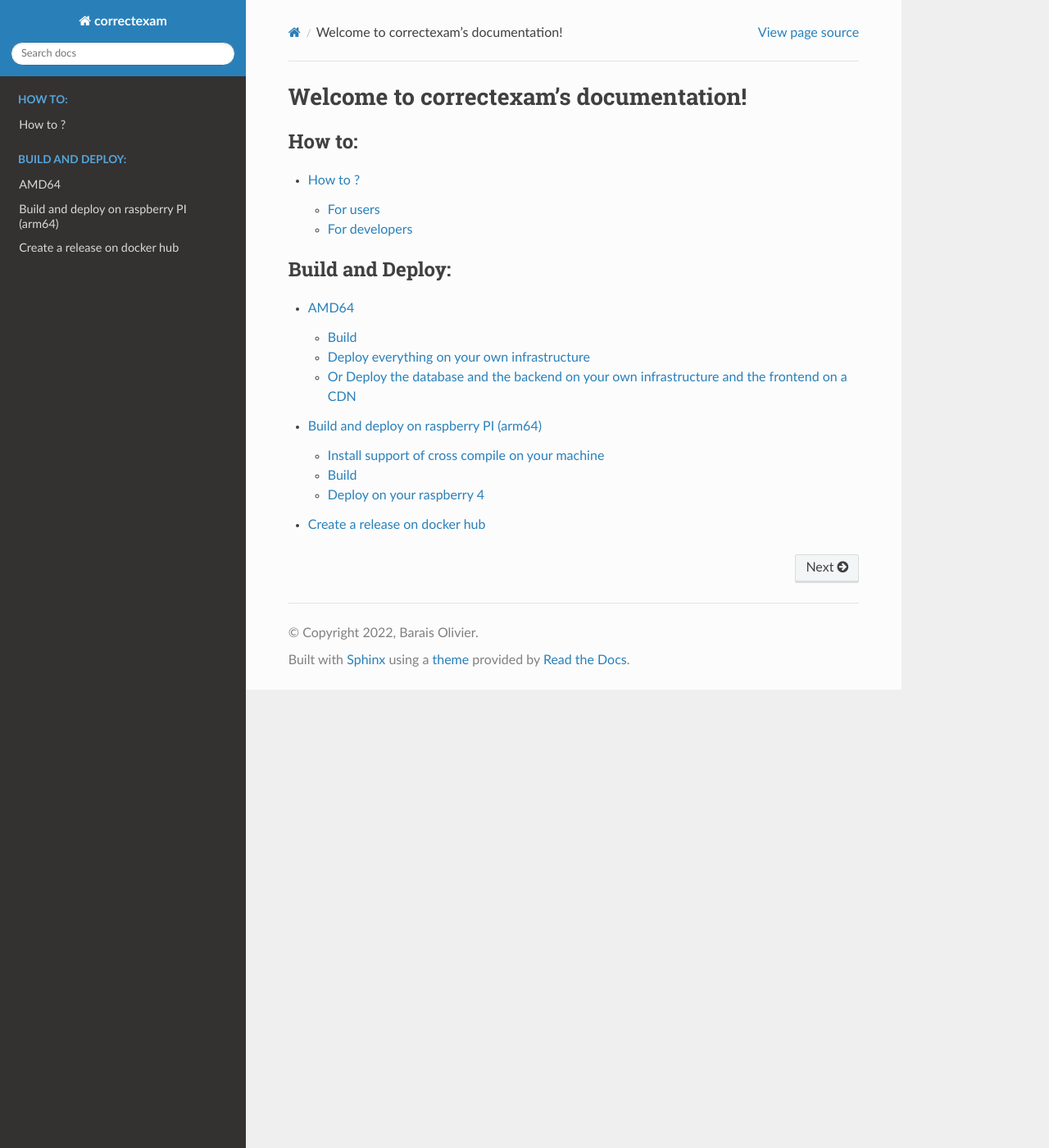
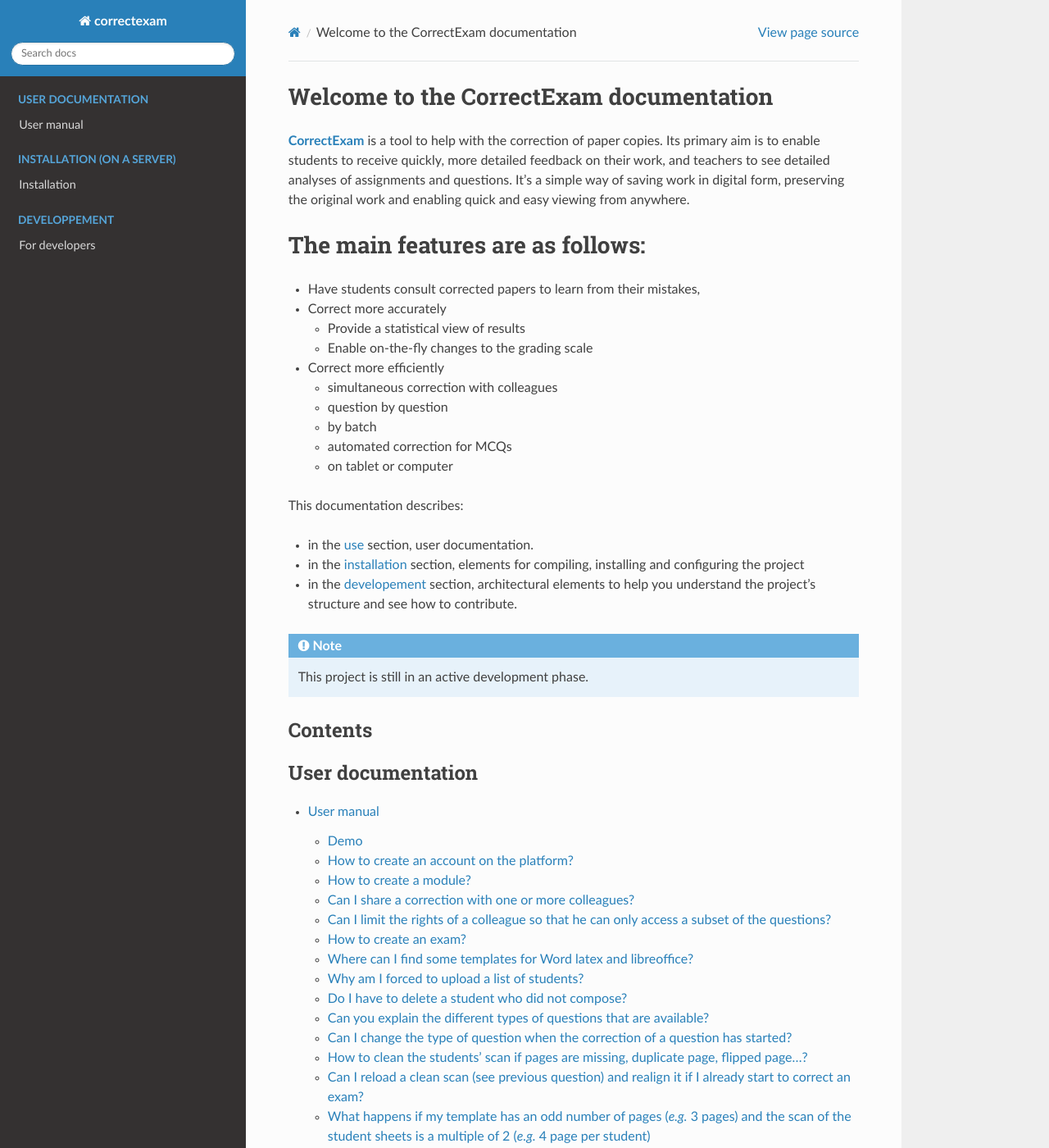
Before and after one commit to correctexam/documentation, a Sphinx documentation site: the page built from docs/source/index.md, in a window 1280 px wide and 1400 px high. Shown: the whole window at 82% size. Built offline with Sphinx 7.4.7 and the Read the Docs theme 2.0.0, drawn with Linux system fonts in a browser that asks for light colours; some of the changed text lies outside the part shown.

Commit message:
update source

````diff
--- a/docs/requirements.txt
+++ b/docs/requirements.txt
@@ -76,3 +76,4 @@
     # via myst-parser
 urllib3==1.26.11
     # via requests
+sphinx-design==0.4.1
--- a/docs/source/Install.md
+++ b/docs/source/Install.md
@@ -1,9 +1,65 @@
 
-# AMD64
 
-## Build
+(installation)=
+# Installation
 
-###  Backend
+
+## Rapid deployment on your own infrastructure
+
+### Can I quickly test this tool on my own machine?
+
+We provide [packaged releases](https://github.com/correctexam/corrigeExamBack/releases) to run on all three operating systems (windows, macos, linux) for AMD64 architecture with an integrated database.
+
+Under linux and macos, just download the binary for your os, make it executable, launch the application and go to your browser at http://localhost:8080 (default user/user or admin/admin).
+
+Under Windows, you'll need to download the executable as well as the two *mydb...* files corresponding to the database. Place all three files in the same directory and run the executable.  Go to your browser at http://localhost:8080 (default user/user or admin/admin).
+
+:::{note}
+The project data can then be exported and imported into the online platform, for example if you wish to test sending e-mails to students to consult their copies.
+:::
+
+### Can I use the authentication service provided by the University or my school?
+
+The current version supports authentication behind a CAS. Quarkus can be easily configured to use another unified authentication system such as keycloak.
+
+### Can I test an instance of this application on my own infrastructure/laptop (I want to keep my data private) ?
+
+Yes please go to the documentation for developers. We provide scripts to deploy this application on any type of infrastructure from a powerful server with K8S to a raspberry 4.
+
+You can also easily test it locally. You just need docker.
+
+```bash
+git clone -b develop https://github.com/correctexam/corrigeExamBack
+cd corrigeExamBack/src/main/docker
+docker-compose -f app.yml build --no-cache  back front
+docker-compose -f app.yml up
+```
+
+the application is then available on [http://localhost:9000](http://localhost:9000)
+the phpmyadmin part is available on [http://localhost:91](http://localhost:91)
+the fake mail server part is available on [http://localhost:9000/maildev/](http://localhost:9000/maildev/)
+
+For information:
+
+1. If you want to connect to a real mail server type share. you can have an overview of the quarkus properties as a comment in the *app.yaml* file.
+
+2. If you want to change the ports
+
+- for phpadmin,
+  - for the host port you have to change it in the *app.yml* file
+  - for the internal port, you have to change it both in the *app.yml* file and the *myadmin.conf* file (nginx container file)
+- for the application
+  - for the host port, you have to change it in the app.yml.
+  - for the internal port, you have to change it in the app.yml and in the exam.conf file (file of the nginx container) for the front and update the quarkus properties if you want to change the internal port of the back (no real reason)
+
+1. If you want to set up reverse proxy according to a domain name, everything will happen in the files *exam.conf* and *myadmin.conf* but there is also to update the external url in the application, it's a quarkus property in the app.yml file.
+
+
+## Build and deploy for AMD64
+
+### Build the platform
+
+####  Backend
 
 If you want to build it manually, you can just run the following command:
 
@@ -71,7 +128,7 @@
 
 
 
-## Deploy everything on your own infrastructure
+### Deploy everything on your own infrastructure
 
 
 
@@ -225,7 +282,7 @@
 }
 ```
 
-## Or Deploy the database and the backend on your own infrastructure and the frontend on a CDN
+### Or Deploy the database and the backend on your own infrastructure and the frontend on a CDN
 
 If you want to deploy the database and the backend infrastrcture on your own infrastrcuture and deploy the frontend on the CDN. You must have to manage properly your CORS authorization within your CDN and withing your backend. If you use github page public site, Pages allows CORS (access-control-allow-origin header is set to *). For the backend, you can use the quarkus properties *-Dquarkus.http.cors=true -Dquarkus.http.cors.origins=https://correctexam.github.io -Dquarkus.http.cors.methods=GET,PUT,POST,DELETE,PATCH,OPTIONS* to manage your cors. Please update the docker-compose descriptor accordingly.
 
@@ -261,10 +318,10 @@
 
 Before building the frontend for your CDN, do not forget to update **webpack/environment.js** with your domain names.
 
-#  Build and deploy on raspberry PI (arm64)
+##  Build and deploy on raspberry PI (arm64)
 
 
-##  Install support of cross compile on your machine
+###  Install support of cross compile on your machine
 
 
 ```bash
@@ -273,9 +330,9 @@
 docker run --rm -t arm64v8/ubuntu uname -m
 ```
 
-##  Build
+###  Build
 
-### Build the backend
+#### Build the backend
 
 Create a docker file for quarkus to cross compile on your machine for arm64
 
@@ -332,7 +389,7 @@
 docker build -f src/main/docker/Dockerfile.arm64 -t barais/correctexam-back:manifest-arm64v8 --build-arg ARCH=arm64v8/ .
 ```
 
-###  Build the frontend
+####  Build the frontend
 
 Clone the frontend repository.
 
@@ -352,7 +409,7 @@
 
 
 
-## Deploy on your raspberry 4
+### Deploy on your raspberry 4
 
 You can push your built image on dockerhub (update docker image within the docker compose) and just deploy the docker compose on your own raspberry with the nginx configuration files.
 
@@ -508,7 +565,7 @@
 }
 ```
 
-# Create a release on docker hub
+## Create a release on docker hub
 
 Next for the front you can use dockerX or create your docker image for the different targeted architecture.
 
--- a/docs/source/conf.py
+++ b/docs/source/conf.py
@@ -8,7 +8,7 @@
 # https://www.sphinx-doc.org/en/master/usage/configuration.html#project-information
 
 project = 'correctexam'
-copyright = '2022, Barais Olivier'
+copyright = '2023, Univ Rennes'
 author = 'Barais Olivier'
 release = 'latest'
 
@@ -17,11 +17,25 @@
 
 #extensions = []
 extensions = ['myst_parser',
-    'sphinx_rtd_theme'
+    'sphinx_rtd_theme',
+    'sphinx.ext.duration',
+    'sphinx.ext.doctest',
+    'sphinx.ext.autodoc',
+    'sphinx.ext.autosummary',
+    'sphinx.ext.intersphinx',
+
 ]
 
-html_theme = "sphinx_rtd_theme"
+intersphinx_mapping = {
+    'python': ('https://docs.python.org/3/', None),
+    'sphinx': ('https://www.sphinx-doc.org/en/master/', None),
+}
+intersphinx_disabled_domains = ['std']
+
 templates_path = ['_templates']
+
+myst_enable_extensions = ["colon_fence"]
+
 exclude_patterns = []
 
 
@@ -31,3 +45,11 @@
 
 #html_theme = 'alabaster'
 html_static_path = ['_static']
+
+
+# -- Options for HTML output
+
+html_theme = 'sphinx_rtd_theme'
+
+# -- Options for EPUB output
+epub_show_urls = 'footnote'
--- /dev/null
+++ b/docs/source/developer.md
@@ -0,0 +1,14 @@
+(developer1)=
+#  For developers
+
+## how to contribute ?
+
+We try to follow a gitflow workflow to integrate new contributions.
+Do not hesitate to read the [gitflow documentation](https://git-flow.readthedocs.io/fr/latest/presentation.html) and do pull request.
+We are welcome to external contributions so do not hesitate even if you are not sure of your new contributions 😀.
+
+Read the [following guide](installation) to setup your own development environment.
+
+## how to setup  your own development environment?
+
+Read the [following guide](installation) to setup your own development environment.
--- a/docs/source/faq.md
+++ /dev/null
@@ -1,139 +0,0 @@
-# How to ?
-
-##  For users
-
-### How to create an account on the platform?
-
-You can go to the [platform](https://correctexam.github.io/corrigeExamFront/), click on **register**, fill in some information. You will receive an email to validate your account.
-
-![](Register.png)
-![](Register1.png)
-
-You can then fill in your account information in the menu. *Account* -> *Settings*
-
-### How to create a module?
-
-Once authenticated, on the main page, click on the **+** symbol *create a course*.
-It is required to give a name to a module.
-
-
-### Can I share a correction with one or more colleagues?
-
-When you click on the module, you will have access in the list of actions to a shared action that allows you to share this module with one or more colleagues. These colleagues will then see this module in the list of their modules.
-
-![](share.png)
-![](share1.png)
-
-### Can I limit the rights of a colleague so that he can only access a subset of the questions?
-
-No, a colleague, we can trust him ;). We do not implement any specific RBAC rules per exam.
-
-### Do you have a diagram of the main steps to do to use this application?
-
-![](./ScanExam.png)
-
-
-
-### How to create an exam?
-
-To create an exam, once you enter the page of a module, it is possible to create a new exam with the command carousel.
-
-### Where can I find some templates for Word latex and libreoffice?
-
-In the view that allows you to create an exam, you have access to a number of templates to create your exam. The philosophy of the application is to let each teacher create his exam with the tool he likes.
-
-### Why am I forced to upload a list of students?
-
-To correct, we associate each answer key with a student. This list is required to do the assignment task.
-
-### Do I have to delete a student who did not compose?
-
-No, it will be marked as ABI by default.
-
-### Can you explain the different types of questions that are available?
-
-For the moment, there are roughly four types of questions.
-
-- **MCQs** for which the application provides marking assistance.
-- The **DIRECT** scoring (*Manual and Direct*) for which the teacher manually scores the answers to this question.
-- **POSITIVE** scoring (*Manual and POSITIVE*). This remains an element for which the teacher can define a set of comments along the way that gives points to the answers for this question (we start from zero). The total number of points obtained cannot exceed the maximum number of points associated with this question.
-- The **NEGATIVE** notation (*Manual and NEGATIVE*). This is an element for which the corrector can define a set of comments along the way that removes points from the answer in question (we start from the maximum number of points possible for this question). The total number of points obtained cannot go below zero.
-
-These types of questions will be enriched in the future. Please provide your great idea.
-
-### Can I change the type of question when the correction of a question has started?
-
-Honestly, not recommended because not tested.
-
-### How to clean the students' scan if pages are missing, duplicate page, flipped page...?
-
-Use [pdfarranger](https://github.com/pdfarranger/pdfarranger). It is great tool for this task.
-
-### Can I reload a clean scan (see previous question) and realign it if I already start to correct an exam?
-
-Yes, no problem, if you share the correction with colleagues or with different devices, you can force the upload and download to the server later.
-
-### What happens if my template has an odd number of pages (*e.g.* 3 pages) and the scan of the student sheets is a multiple of 2 (*e.g.* 4 page per student)
-
-For the moment, it is not managed correctly at the moment of the alignment. It will be necessary to remove the blank pages from the student scans beforehand with pdf manipulation tools like [pdftk](https://www.pdflabs.com/tools/pdftk-the-pdf-toolkit/) or [pdfarranger](https://github.com/pdfarranger/pdfarranger).
-
-### Can I test an instance of this application on my own infrastructure/laptop (I want to keep my data private) ?
-
-Yes please go to the documentation for developers. We provide scripts to deploy this application on any type of infrastructure from a powerful server with K8S to a raspberry 4.
-
-You can also easily test it locally. You just need docker.
-
-```bash
-git clone -b develop https://github.com/correctexam/corrigeExamBack
-cd corrigeExamBack/src/main/docker
-docker-compose -f app.yml build --no-cache  back front
-docker-compose -f app.yml up
-```
-
-the application is then available on [http://localhost:9000](http://localhost:9000)
-the phpmyadmin part is available on [http://localhost:91](http://localhost:91)
-the fake mail server part is available on [http://localhost:9000/maildev/](http://localhost:9000/maildev/)
-
-For information:
-
-1. If you want to connect to a real mail server type share. you can have an overview of the quarkus properties as a comment in the *app.yaml* file.
-
-2. If you want to change the ports
-
-- for phpadmin,
-  - for the host port you have to change it in the *app.yml* file
-  - for the internal port, you have to change it both in the *app.yml* file and the *myadmin.conf* file (nginx container file)
-- for the application
-  - for the host port, you have to change it in the app.yml.
-  - for the internal port, you have to change it in the app.yml and in the exam.conf file (file of the nginx container) for the front and update the quarkus properties if you want to change the internal port of the back (no real reason)
-
-1. If you want to set up reverse proxy according to a domain name, everything will happen in the files *exam.conf* and *myadmin.conf* but there is also to update the external url in the application, it's a quarkus property in the app.yml file.
-
-
-### How do I scan students' sheets?
-
-We recommend using grayscale at 150 DPI to keep the file size reasonable but no problem with a color scan at 300 DPI if necessary. Avoid pure black and white which could be detrimental to the algo that recognizes names/first names/ids (INE) of students
-
-
-
-### Can I compose a statement with another tool than word, excel or latex?
-
-Of course, the only important point is a circle marker in the corners to facilitate alignment and light gray squares to put the names, first names and ids (INE) of students.
-
-### What to do when I encounter a bug in the application?
-
-Use the github ticket system on the project https://github.com/correctexam/corrigeExamFront
-
-##  For developers
-
-### how to contribute ?
-
-We try to follow a gitflow workflow to integrate new contributions.
-Do not hesitate to read the [gitflow documentation](https://git-flow.readthedocs.io/fr/latest/presentation.html) and do pull request.
-We are welcome to external contributions so do not hesitate even if you are not sure of your new contributions 😀.
-
-Read the [following guide](/) to setup your own development environment.
-
-### how to setup  your own development environment?
-
-Read the [following guide](/) to setup your own development environment.
--- /dev/null
+++ b/docs/source/index.md
@@ -0,0 +1,52 @@
+# Welcome to the CorrectExam documentation
+
+[**CorrectExam**](https://correctexam.github.io/) is a tool to help with the correction of paper copies. Its primary aim is to enable students to receive quickly, more detailed feedback on their work, and teachers to see detailed analyses of assignments and questions. It's a simple way of saving work in digital form, preserving the original work and enabling quick and easy viewing from anywhere.
+
+# The main features are as follows:
+
+- Have students consult corrected papers to learn from their mistakes,
+- Correct more accurately
+  - Provide a statistical view of results
+  - Enable on-the-fly changes to the grading scale
+- Correct more efficiently
+  - simultaneous correction with colleagues
+  - question by question
+  - by batch
+  - automated correction for MCQs
+  - on tablet or computer
+
+
+
+
+This documentation describes:
+
+- in the [use](user1) section, user documentation.
+- in the [installation](installation) section, elements for compiling, installing and configuring the project
+- in the [developement](developer1) section, architectural elements to help you understand the project's structure and see how to contribute.
+
+:::{note}
+This project is still in an active development phase.
+:::
+
+
+Contents
+--------
+
+
+```{toctree}
+:maxdepth: 2
+:caption: User documentation
+user.md
+```
+
+```{toctree}
+:maxdepth: 2
+:caption: Installation (on a server)
+Install.md
+```
+
+```{toctree}
+:maxdepth: 2
+:caption: Developpement
+developer.md
+```
--- a/docs/source/index.rst
+++ /dev/null
@@ -1,30 +0,0 @@
-.. correctexam documentation master file, created by
-   sphinx-quickstart on Tue Jul 26 11:00:22 2022.
-   You can adapt this file completely to your liking, but it should at least
-   contain the root `toctree` directive.
-
-Welcome to correctexam's documentation!
-=======================================
-
-.. toctree::
-   :maxdepth: 2
-   :caption: How to:
-
-   faq.md
-
-.. toctree::
-   :maxdepth: 2
-   :caption: Build and Deploy:
-
-   Install.md
-
-
-
-
-
-.. Indices and tables
-.. ==================
-
-.. * :ref:`genindex`
-.. * :ref:`modindex`
-.. * :ref:`search`
--- /dev/null
+++ b/docs/source/user.md
@@ -0,0 +1,119 @@
+(user1)=
+# User manual
+
+## Demo
+
+A demonstration video is available [here](https://www.youtube.com/watch?v=bYTBlTg37RM&t) in French.
+
+
+## How to create an account on the platform?
+
+You can go to the [platform](https://correctexam.github.io/corrigeExamFront/), click on **register**, fill in some information. You will receive an email to validate your account.
+
+![](Register.png)
+![](Register1.png)
+
+You can then fill in your account information in the menu. *Account* -> *Settings*
+
+## How to create a module?
+
+Once authenticated, on the main page, click on the **+** symbol *create a course*.
+It is required to give a name to a module.
+
+
+## Can I share a correction with one or more colleagues?
+
+When you click on the module, you will have access in the list of actions to a shared action that allows you to share this module with one or more colleagues. These colleagues will then see this module in the list of their modules.
+
+![](share.png)
+![](share1.png)
+
+## Can I limit the rights of a colleague so that he can only access a subset of the questions?
+
+No, a colleague, we can trust him ;). We do not implement any specific RBAC rules per exam.
+
+### Do you have a diagram of the main steps to do to use this application?
+
+![](./ScanExam.png)
+
+
+
+## How to create an exam?
+
+To create an exam, once you enter the page of a module, it is possible to create a new exam with the command carousel.
+
+## Where can I find some templates for Word latex and libreoffice?
+
+In the view that allows you to create an exam, you have access to a number of templates to create your exam. The philosophy of the application is to let each teacher create his exam with the tool he likes.
+
+## Why am I forced to upload a list of students?
+
+To correct, we associate each answer key with a student. This list is required to do the assignment task.
+
+## Do I have to delete a student who did not compose?
+
+No, it will be marked as ABI by default.
+
+## Can you explain the different types of questions that are available?
+
+For the moment, there are roughly four types of questions.
+
+- **MCQs** for which the application provides marking assistance.
+- The **DIRECT** scoring (*Manual and Direct*) for which the teacher manually scores the answers to this question.
+- **POSITIVE** scoring (*Manual and POSITIVE*). This remains an element for which the teacher can define a set of comments along the way that gives points to the answers for this question (we start from zero). The total number of points obtained cannot exceed the maximum number of points associated with this question.
+- The **NEGATIVE** notation (*Manual and NEGATIVE*). This is an element for which the corrector can define a set of comments along the way that removes points from the answer in question (we start from the maximum number of points possible for this question). The total number of points obtained cannot go below zero.
+
+These types of questions will be enriched in the future. Please provide your great idea.
+
+## Can I change the type of question when the correction of a question has started?
+
+Honestly, not recommended because not tested.
+
+## How to clean the students' scan if pages are missing, duplicate page, flipped page...?
+
+Use [pdfarranger](https://github.com/pdfarranger/pdfarranger). It is great tool for this task.
+
+## Can I reload a clean scan (see previous question) and realign it if I already start to correct an exam?
+
+Yes, no problem, if you share the correction with colleagues or with different devices, you can force the upload and download to the server later.
+
+## What happens if my template has an odd number of pages (*e.g.* 3 pages) and the scan of the student sheets is a multiple of 2 (*e.g.* 4 page per student)
+
+For the moment, it is not managed correctly at the moment of the alignment. It will be necessary to remove the blank pages from the student scans beforehand with pdf manipulation tools like [pdftk](https://www.pdflabs.com/tools/pdftk-the-pdf-toolkit/) or [pdfarranger](https://github.com/pdfarranger/pdfarranger).
+
+
+## How do I scan students' sheets?
+
+We recommend using grayscale at 150 DPI to keep the file size reasonable but no problem with a color scan at 300 DPI if necessary. Avoid pure black and white which could be detrimental to the algo that recognizes names/first names/ids (INE) of students
+
+
+
+## Can I compose a statement with another tool than word, excel or latex?
+
+Of course, the only important point is a circle marker in the corners to facilitate alignment and light gray squares to put the names, first names and ids (INE) of students.
+
+## What to do when I encounter a bug in the application?
+
+Use the github ticket system on the project https://github.com/correctexam/corrigeExamFront
+
+
+## Can I install the solution on my computer to avoid using the online version and correct offline (on the train, for example)?
+
+
+We provide [packaged releases](https://github.com/correctexam/corrigeExamBack/releases) to run on all three operating systems (windows, macos, linux) for AMD64 architecture with an integrated database.
+
+Under linux and macos, just download the binary for your os, make it executable, launch the application and go to your browser at http://localhost:8080 (default user/user or admin/admin).
+
+Under Windows, you'll need to download the executable as well as the two *mydb...* files corresponding to the database. Place all three files in the same directory and run the executable.  Go to your browser at http://localhost:8080 (default user/user or admin/admin).
+
+:::{note}
+The project data can then be exported and imported into the online platform, for example if you want to test e-mailing students.
+:::
+
+## Can I destroy my data on the platform?
+
+Yes, at any time. We advise you to make a backup (course by course) if you ever wish to reupload certain data. When you destroy your data, no backup is kept, so we cannot restore the data.
+
+## What guarantees do I have that I won't lose data in the event of a problem on the platform?
+
+For the time being, the [online platform](https://correctexam.github.io/corrigeExamFront/) is offered in *best effort* mode on a server of the University of Rennes. No data guarantee is provided. Please contact your school's IT department if you require a higher level of guarantee.
````
Also changed, not shown: other parts of docs/source/Install.md (+5 -4 lines).
